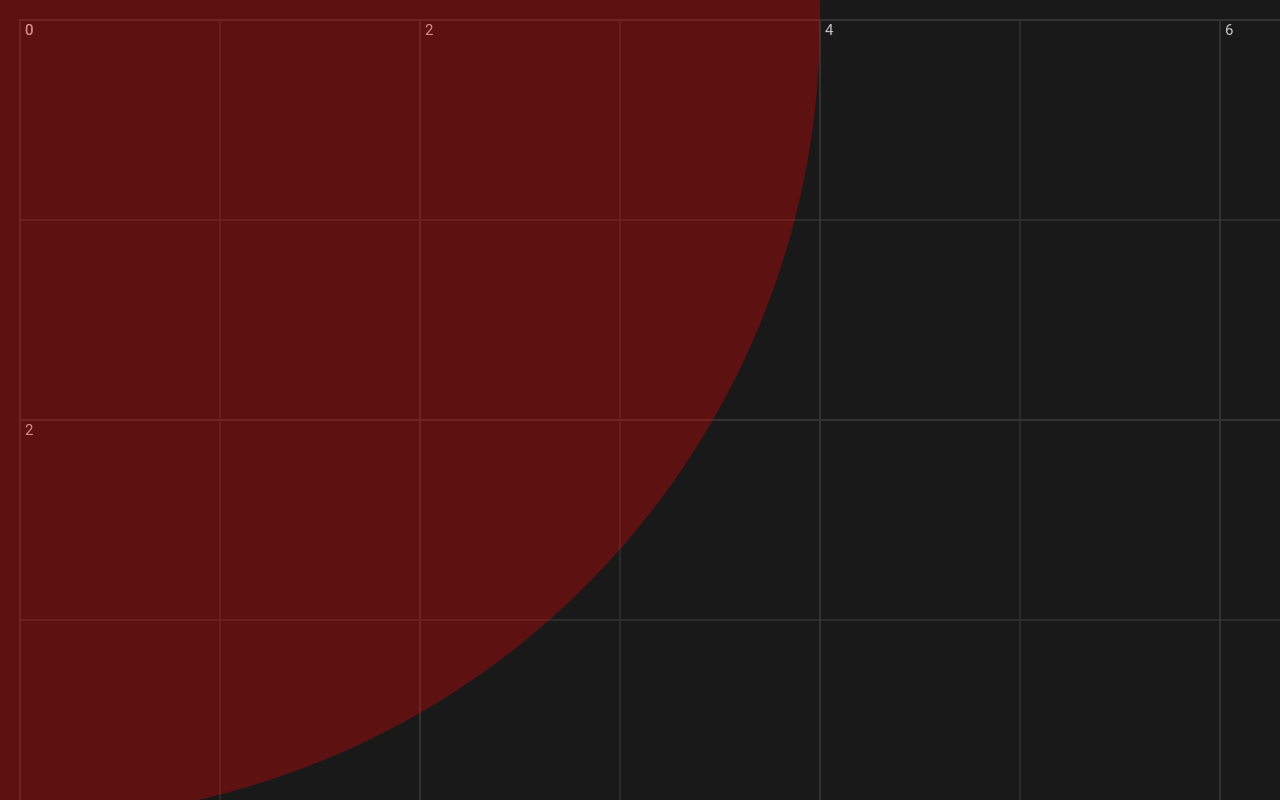
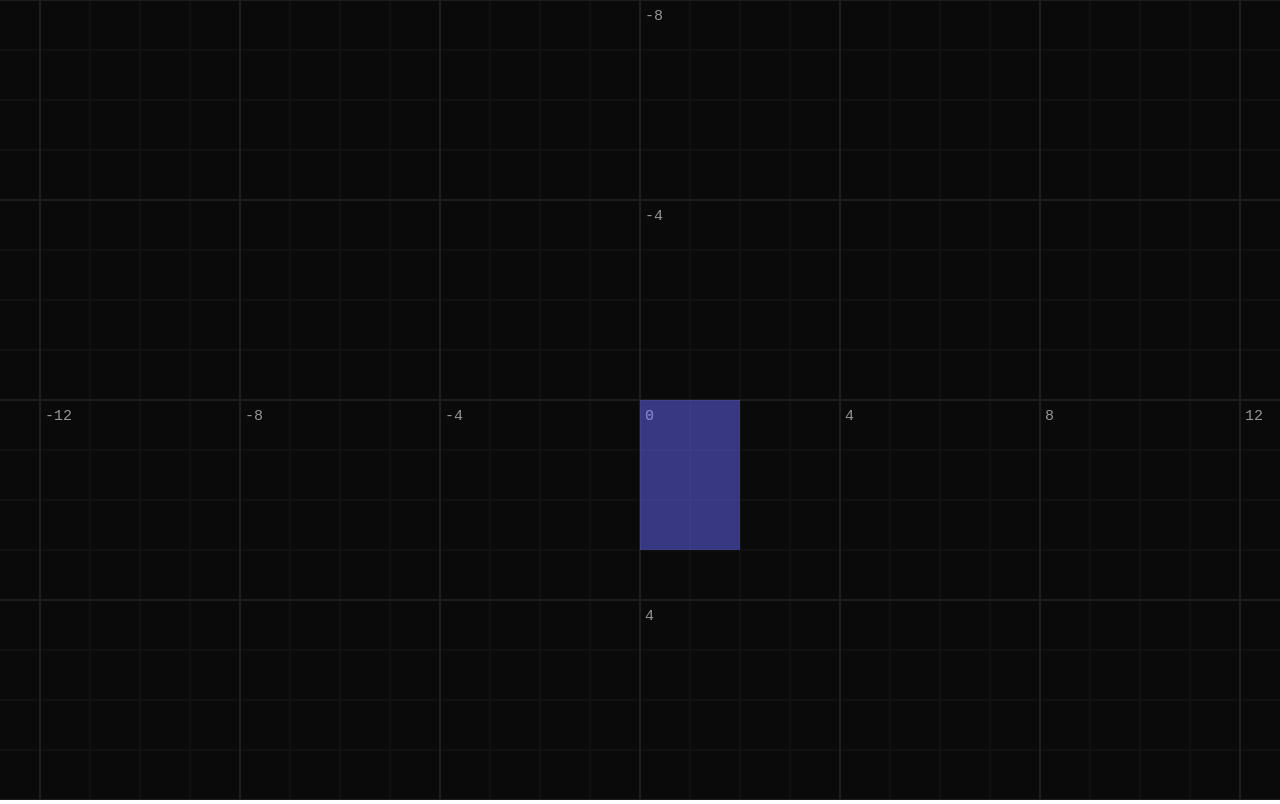
Before and after one commit to saaaji/saaaji.github.io, a plain HTML site: page orbital mechanics/index.html in a window 1280 px wide. Drawn offline with Linux system fonts and the light colour scheme.

Commit message:
Add files via upload

```diff
--- a/orbital mechanics/AstronomicalObject.js
+++ b/orbital mechanics/AstronomicalObject.js
@@ -1,11 +1,14 @@
 class AstronomicalObject {
-  constructor(mass, radius = 3) {
+
+  constructor(mass, radius, color) {
     this.position = new Vector2D();
     this.velocity = new Vector2D();
     this.acceleration = new Vector2D();
     this.mass = mass;
     this.radius = radius;
+    this.color = color;
   }
+
   draw(ctx) {
     //ctx.fillStyle = 'white';
     //ctx.fillRect(this.position.x, this.position.y, 10, 10);
@@ -16,4 +19,5 @@ class AstronomicalObject {
     ctx.arc(this.position.x, this.position.y, this.radius, 0, Math.PI*2);
     ctx.fill();
   }
+
 }
--- /dev/null
+++ b/orbital mechanics/Grid.js
@@ -0,0 +1,147 @@
+class Grid {
+
+  constructor({
+    cellSize,
+    backgroundColor,
+    minorGridColor,
+    majorGridColor,
+    fontName,
+    fontSize,
+    fontColor,
+    fontPadding,
+    minorGridLineWidth,
+    majorGridSize,
+    majorGridLineWidth,
+    drawMinorGrid,
+    canvas,
+    ctx,
+  }) {
+
+    // drawing
+    this.canvas = canvas;
+    this.ctx = ctx;
+    this.drawMinorGrid = drawMinorGrid;
+
+    // sizing
+    this.cellSize = cellSize;
+    this.majorGridSize = majorGridSize;
+
+    // styling
+    this.backgroundColor = backgroundColor;
+    this.minorGridColor = minorGridColor;
+    this.majorGridColor = majorGridColor;
+
+    this.minorGridLineWidth = minorGridLineWidth;
+    this.majorGridLineWidth = majorGridLineWidth;
+
+    this.fontName = fontName;
+    this.fontSize = fontSize;
+    this.fontColor = fontColor;
+    this.fontPadding = fontPadding;
+
+  }
+
+  draw(scale) {
+
+    // draw grid background
+    this.ctx.fillStyle = this.backgroundColor;
+    this.ctx.fillRect(-canvas.width / 2, -canvas.height / 2, canvas.width, canvas.height);
+
+
+    // initialize display parameters
+    let displaySize = this.cellSize * scale;
+    let displayScale = 1;
+
+    // resize display parameters as needed
+    if (displaySize > this.cellSize * 2) {
+      while (displaySize > this.cellSize * 2) {
+        displaySize *= 0.5;
+        displayScale *= 0.5;
+      }
+    } else if (displaySize < this.cellSize / 2) {
+      while (displaySize < this.cellSize / 2) {
+        displaySize *= 2;
+        displayScale *= 2;
+      }
+    }
+
+    // setup
+    let x, y, labelText, xMax = 0, yMax = 0;
+
+    if (this.drawMinorGrid) {
+      while ((xMax++) * displaySize < this.canvas.width * 0.5);
+      xMax++;
+
+      while ((yMax++) * displaySize < this.canvas.height * 0.5)
+      yMax++;
+
+      // draw individual grid cells
+      this.ctx.lineWidth = this.minorGridLineWidth;
+      this.ctx.strokeStyle = this.minorGridColor;
+      for (x = 0; x < xMax; x++) {
+        for (y = 0; y < yMax; y++) {
+          this.ctx.strokeRect(+x * displaySize, +y * displaySize, displaySize, displaySize);
+          this.ctx.strokeRect((x + 1) * -displaySize, (y + 1) * -displaySize, displaySize, displaySize);
+          this.ctx.strokeRect((x + 1) * -displaySize, +y * displaySize, displaySize, displaySize);
+          this.ctx.strokeRect(+x * displaySize, (y + 1) * -displaySize, displaySize, displaySize);
+        }
+      }
+    }
+
+    // setup
+    xMax = 0;
+    yMax = 0;
+
+    while ((xMax += this.majorGridSize) * displaySize < this.canvas.width * 0.5);
+    xMax += this.majorGridSize;
+
+    while ((yMax += this.majorGridSize) * displaySize < this.canvas.height * 0.5)
+    yMax += this.majorGridSize;
+
+    // set up font styles
+    this.ctx.fillStyle = this.fontColor;
+    this.ctx.font = `${this.fontSize}px ${this.fontName}`;
+
+    // draw large grid cells and axis labels
+    this.ctx.lineWidth = this.majorGridLineWidth;
+    this.ctx.strokeStyle = this.majorGridColor;
+    for (x = 0; x < xMax; x += this.majorGridSize) {
+      for (y = 0; y < yMax; y += this.majorGridSize) {
+
+        this.ctx.strokeRect(+x * displaySize, +y * displaySize, displaySize * this.majorGridSize, displaySize * this.majorGridSize);
+        this.ctx.strokeRect((x + this.majorGridSize) * -displaySize, (y + this.majorGridSize) * -displaySize, displaySize * this.majorGridSize, displaySize * this.majorGridSize);
+        this.ctx.strokeRect((x + this.majorGridSize) * -displaySize, +y * displaySize, displaySize * this.majorGridSize, displaySize * this.majorGridSize);
+        this.ctx.strokeRect(+x * displaySize, (y + this.majorGridSize) * -displaySize, displaySize * this.majorGridSize, displaySize * this.majorGridSize);
+
+        // draw Y label
+        if (x === 0) {
+          labelText = (y * displayScale).toString();
+          if (labelText.length > 5) {
+            labelText = (y * displayScale).toExponential(2);
+          }
+
+          this.ctx.fillText(labelText, x * displaySize + this.fontPadding, y * displaySize + this.fontSize + this.fontPadding);
+          if (y !== 0) {
+            this.ctx.fillText('-' + labelText, x * displaySize + this.fontPadding, -y * displaySize + this.fontSize + this.fontPadding);
+          }
+        }
+
+        // draw X label
+        if (y === 0) {
+          labelText = (x * displayScale).toString();
+          if (labelText.length > 5) {
+            labelText = (x * displayScale).toExponential(2);
+          }
+
+          this.ctx.fillText(labelText, x * displaySize + this.fontPadding, y * displaySize + this.fontSize + this.fontPadding);
+          if (x !== 0) {
+            this.ctx.fillText('-' + labelText, -x * displaySize + this.fontPadding, -y * displaySize + this.fontSize + this.fontPadding);
+          }
+        }
+
+      }
+    }
+
+  }
+
+}
--- /dev/null
+++ b/orbital mechanics/Vector2D.js
@@ -0,0 +1,82 @@
+class Vector2D {
+
+  constructor(x = 0, y = 0) {
+    this.x = x;
+    this.y = y;
+  }
+
+  set(x, y) {
+    this.x = x;
+    this.y = y;
+    return this;
+  }
+
+  clone() {
+    return new Vector2D(this.x, this.y);
+  }
+
+  copy(v) {
+    this.x = v.x;
+    this.y = v.y;
+    return this;
+  }
+
+  add(v) {
+    this.x += v.x;
+    this.y += v.y;
+    return this;
+  }
+
+  subtract(v) {
+    this.x -= v.x;
+    this.y -= v.y;
+    return this;
+  }
+
+  addScaledVector(v, s) {
+    this.x += v.x * s;
+    this.y += v.y * s;
+  }
+
+  subtractScaledVector(v, s) {
+    this.x -= v.x * s;
+    this.y -= v.y * s;
+  }
+
+  dot(v) {
+    return this.x * v.x + this.y * v.y;
+  }
+
+  distanceTo(v) {
+    return Math.sqrt((this.x - v.x)**2 + (this.y - v.y)**2);
+  }
+
+  distanceToSquared(v) {
+    return (this.x - v.x)**2 + (this.y - v.y)**2;
+  }
+
+  scale(s) {
+    this.x *= s;
+    this.y *= s;
+    return this;
+  }
+
+  normalize() {
+    return this.scale(1 / this.magnitude);
+  }
+
+  log(name) {
+    console.log(`${name}: (${this.x}, ${this.y})`);
+  }
+
+  clamp(min, max) {
+    this.x = Math.min(Math.max(min, this.x), max);
+    this.y = Math.min(Math.max(min, this.y), max);
+    return this;
+  }
+
+  get magnitude() {
+    return Math.sqrt(this.x**2 + this.y**2);
+  }
+
+}
--- a/orbital mechanics/index.html
+++ b/orbital mechanics/index.html
@@ -11,6 +11,8 @@
       canvas {
         width: 100vw;
         height: 100vh;
+        display: block;
+        background-color: rgb(20, 20, 20);
       }
     </style>
   </head>
@@ -20,8 +22,9 @@
         Unfortunately, the canvas API is not supported on this platform.
       </p>
     </canvas>
-    <script src="./Vector.js"></script>
+    <script src="./Vector2D.js"></script>
     <script src="./AstronomicalObject.js"></script>
+    <script src="./Grid.js"></script>
     <script src="./main.js"></script>
   </body>
 </html>
--- a/orbital mechanics/main.js
+++ b/orbital mechanics/main.js
@@ -9,109 +9,104 @@ window.addEventListener('resize', event => {
 window.dispatchEvent(new Event('resize'));
 
 // scale controls
+const Scale = {
 
-let minScale = 1e-10, scale = 1, scaleDampener = 0;
-window.addEventListener('wheel', ({deltaY}) => {
-  scaleDampener += deltaY * scale * 1e-4;
+  value: 1,
+  _dampener: 0,
+
+  get min() {
+    return 1e-10;
+  },
+
+  init() {
+    window.addEventListener('wheel', ({deltaY}) => {
+      this._dampener += deltaY * this.value * 1e-4;
+    });
+  },
+
+  update() {
+    if (this.value + (this._dampener *= 0.6) < this.min) {
+      this.value = this.min;
+      this._dampener = 0;
+    } else {
+      this.value += this._dampener;
+    }
+  },
+
+};
+
+// initialize scale
+Scale.init();
+
+// initialize background grid
+const grid = new Grid({
+  cellSize: 50,
+  backgroundColor: 'rgb(10, 10, 10)',
+  minorGridColor: 'rgb(20, 20, 20)',
+  majorGridColor: 'rgb(30, 30, 30)',
+  fontName: 'monospace',
+  fontSize: 15,
+  fontColor: 'rgb(150, 150, 150)',
+  fontPadding: 5,
+  majorGridSize: 4,
+  majorGridLineWidth: 2,
+  minorGridLineWidth: 1,
+  drawMinorGrid: true,
+  canvas,
+  ctx,
 });
 
 window.requestAnimationFrame(function render() {
 
+  // update scene transform
+  ctx.setTransform(1, 0, 0, 1, canvas.width/2, canvas.height/2);
+
   // update scale
-  if (scale + (scaleDampener *= 0.6) < minScale) {
-    scale = minScale;
-    scaleDampener = 0;
-  } else {
-    scale += scaleDampener;
-  }
+  Scale.update();
 
+  // draw grid
+  grid.draw(Scale.value);
 
-  ctx.setTransform(1, 0, 0, 1, 20, 20);
-  ctx.fillStyle = 'rgb(25, 25, 25)';
-  ctx.fillRect(-20, -20, canvas.width, canvas.height);
-
-  ctx.strokeStyle = 'rgb(50, 50, 50)';
-  ctx.fillStyle = 'rgb(200, 200, 200)';
-  ctx.font = '15px "Roboto"';
-
-  //let displayScale =
-
-  let dSize = 200;
-  let size = dSize*scale;
-  //console.log(size);
-
-  let yScale = 1, xScale = 1;
-  while (size > dSize*2) {
-    size *= 0.5;
-    yScale *= 0.5;
-    xScale *= 0.5;
-  }
-
-  while (size < dSize/2) {
-    size *= 2;
-    yScale *= 2;
-    xScale *= 2;
-  }
-
-  let x, y, labelText;
-  for (x = 0; x*size < canvas.width; x++) {
-    for (y = 0; y*size < canvas.height; y++) {
-      ctx.lineWidth = 1;
-      ctx.strokeRect(x*size, y*size, size, size);
-
-      if (y % 2 == 0 && x % 2 == 0) {
-        ctx.lineWidth = 2;
-        ctx.strokeRect(x*size, y*size, size*2, size*2);
-      }
-
-      if (x === 0 && y % 2 === 0) {
-        labelText = (y*yScale).toString();
-        if (labelText.length > 5)
-          labelText = (y*yScale).toExponential(2);
-        ctx.fillText(labelText, x*size + 5, y*size + 15);
-      }
-
-      if (y === 0 && x % 2 === 0) {
-        labelText = (x*xScale).toString();
-        if (labelText.length > 5)
-          labelText = (x*xScale).toExponential(2);
-        ctx.fillText(labelText, x*size + 5, y*size + 15);
-      }
-    }
-  }
-
-  console.log(x*xScale, y*yScale);
-
-  // test shapes
-  ctx.fillStyle = 'rgba(255, 0, 0, 0.3)';
-  ctx.beginPath();
-  ctx.arc(0, 0, 4*dSize*scale, 0, 2*Math.PI);
-  ctx.fill();
-
-  ctx.fillStyle = 'rgba(0, 0, 255, 0.3)';
+  // draw objects
+  ctx.fillStyle = 'rgba(100, 100, 250, 0.5)';
   ctx.fillRect(
-    10*dSize*scale,
-    10*dSize*scale,
-    5*dSize*scale,
-    5*dSize*scale,
+    0,
+    0,
+    2 * grid.cellSize * Scale.value,
+    3 * grid.cellSize * Scale.value,
   );
 
-  ctx.fillStyle = 'rgba(0, 255, 0, 0.3)';
+  ctx.fillStyle = 'rgba(100, 250, 100, 0.5)';
   ctx.beginPath();
-  ctx.ellipse(
-    100 *dSize*scale,
-    500 *dSize*scale,
-    100 *dSize*scale,
-    50 *dSize*scale,
+  ctx.arc(
+    1024 * grid.cellSize * Scale.value,
+    2048 * grid.cellSize * Scale.value,
+    512 * grid.cellSize * Scale.value,
     0,
-    0,
-    2*Math.PI
+    2 * Math.PI
   );
   ctx.fill();
 
+  ctx.fillStyle = 'rgba(250, 100, 100, 0.5)';
+  ctx.beginPath();
+  ctx.ellipse(
+    1e6 * grid.cellSize * Scale.value,
+    1e6 * grid.cellSize * Scale.value,
+    4e5 * grid.cellSize * Scale.value,
+    0.9e6 * grid.cellSize * Scale.value,
+    0,
+    0,
+    2 * Math.PI,
+  );
+  ctx.fill();
 
-
-
+  ctx.fillStyle = 'rgba(100, 250, 250, 0.5)';
+  ctx.fillRect(
+    1e9 * grid.cellSize * Scale.value,
+    1e9 * grid.cellSize * Scale.value,
+    5e9 * grid.cellSize * Scale.value,
+    2e9 * grid.cellSize * Scale.value,
+  );
 
   window.requestAnimationFrame(render);
 });
```
